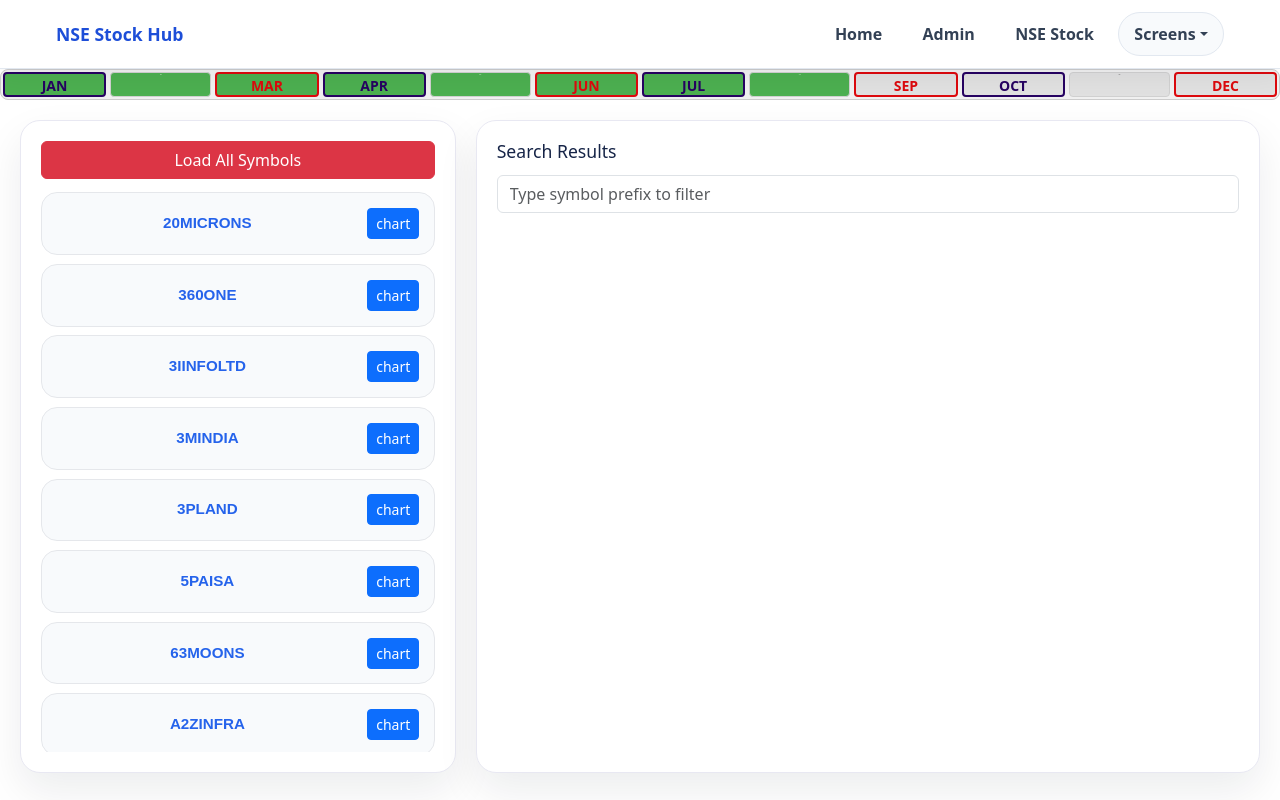
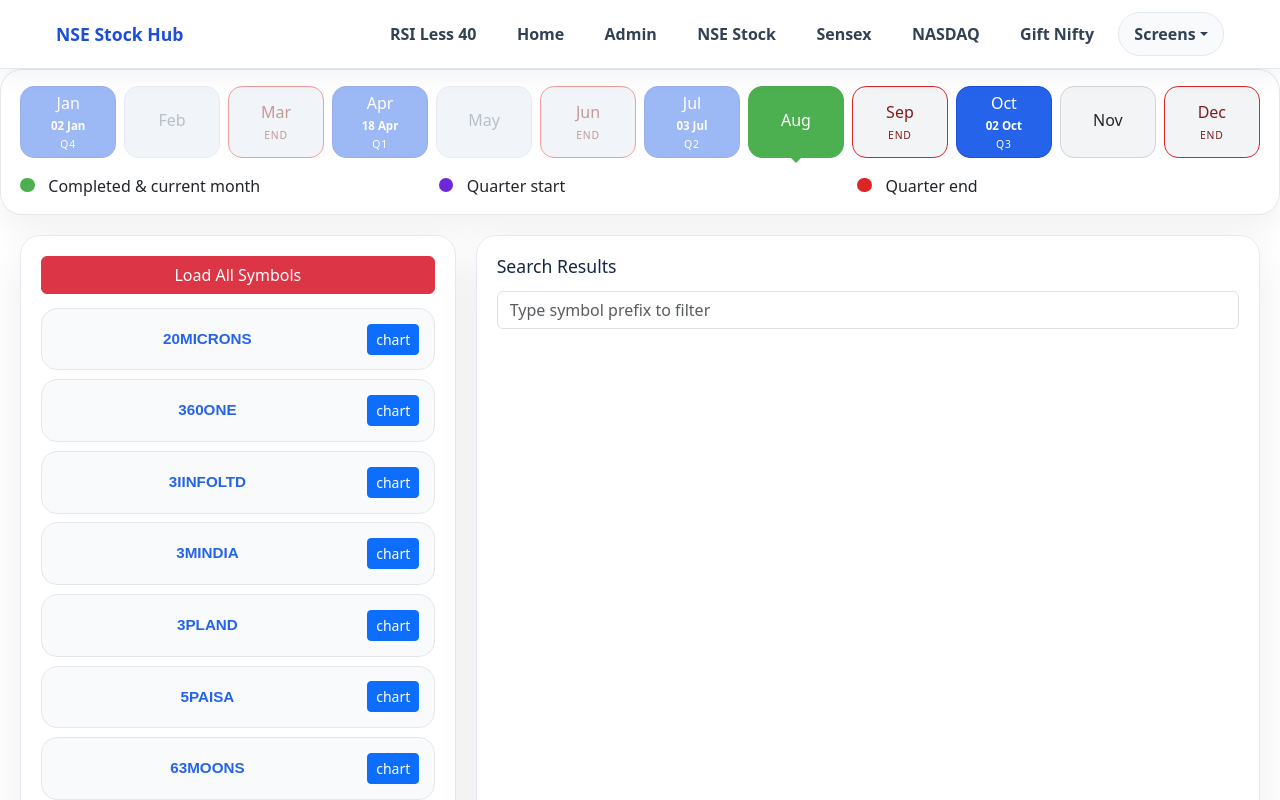
Before and after one commit to ggadekar87/nse, a React (Create React App) app: page / in a window 1280 px wide. Shown: the top 800 px of the page. Built offline with nearby package versions, Linux system fonts and the light colour scheme.

Commit message:
Design changes

```diff
--- a/src/components/Excel/ProgressBar.css
+++ b/src/components/Excel/ProgressBar.css
@@ -1,42 +1,193 @@
+.progress-bar-frame {
+  width: 100%;
+  padding: 1rem 1.2rem;
+  background: #ffffff;
+  border: 1px solid #e5e7eb;
+  border-radius: 22px;
+  box-shadow: 0 14px 36px rgba(15, 23, 42, 0.06);
+}
+
+.progress-bar-header {
+  display: flex;
+  align-items: center;
+  justify-content: space-between;
+  gap: 0.8rem;
+  margin-bottom: 0.75rem;
+}
+
+.progress-label {
+  margin: 0;
+  color: #2563eb;
+  font-size: 0.82rem;
+  font-weight: 700;
+  text-transform: uppercase;
+  letter-spacing: 0.13em;
+}
+
+.progress-title {
+  margin: 0.35rem 0 0;
+  font-size: 1.15rem;
+  color: #0f172a;
+}
+
+.progress-current {
+  display: inline-flex;
+  align-items: center;
+  gap: 0.65rem;
+  color: #475569;
+  padding: 0.45rem 0.65rem;
+  background: #f8fafc;
+  border: 1px solid #e2e8f0;
+  border-radius: 999px;
+  font-size: 0.88rem;
+}
+
+.progress-current strong {
+  color: #111827;
+  font-weight: 700;
+}
+
 .progress-bar-container {
-  display: flex;
-  justify-content: space-between;
-  background: #f0f0f0;
-  border: 1px solid #ccc;
-  border-radius: 8px;
+  display: grid;
+  grid-template-columns: repeat(12, minmax(0, 1fr));
+  gap: 0.5rem;
+  margin-bottom: 1rem;
 }
 
 .month-box {
-  flex: 1;
-  text-align: center;
-  padding: 1px;
-  margin: 2px;
-  background: #e0e0e0;
-  border: 1px solid #d0d0d0;
-  border-radius: 4px;
-  font-size: 1px;
-  color: #333;
-  transition: background 0.3s, color 0.3s;
-  height: 25px;
+  display: flex;
+  flex-direction: column;
+  align-items: center;
+  justify-content: center;
+  min-height: 22px;
+  padding: 0.25rem 0.3rem;
+  background: #f3f4f6;
+  border: 1px solid #d1d5db;
+  border-radius: 14px;
+  transition: transform 150ms ease, border-color 150ms ease, background 150ms ease;
 }
 
-.month-box.highlighted {
-  background: #4caf50; /* Highlight color */
-  color: #fff;
+.month-box:hover {
+  transform: translateY(-0.75px);
+}
+
+.month-box.active {
+  position: relative;
+  background: #4caf50;
+  color: #ffffff;
+  border-color: #4caf50;
+}
+
+.month-box.active::after {
+  content: "";
+  position: absolute;
+  left: 50%;
+  bottom: -0.4rem;
+  transform: translateX(-50%);
+  border-left: 6px solid transparent;
+  border-right: 6px solid transparent;
+  border-top: 6px solid #4caf50;
+}
+
+.month-box.passed {
+  opacity: 0.45;
+  background: #e2e8f0;
+  color: #64748b;
+  border-color: #cbd5e1;
 }
 
 .month-box.highlightedStart {
-  color: #260261; /* Highlight color */
-  font-weight: bold;
-  font-size: 14px;
-  border: 2px solid #260261;
-  text-transform: uppercase;
+  border-color: #6d28d9;
+  color: #312e81;
 }
 
 .month-box.highlightedEnd {
-  color: #dc090d; /* Highlight color */
-  font-weight: bold;
-  font-size: 14px;
-  border: 2px solid #dc090d;
+  border-color: #dc2626;
+  color: #7f1d1d;
+}
+
+.month-box.settlement-month {
+  background: #2563eb;
+  color: #ffffff;
+  border-color: #1d4ed8;
+}
+
+.month-date {
+  margin-top: 0.15rem;
+  font-size: 0.72rem;
+  font-weight: 700;
+  color: inherit;
+}
+
+.progress-legend {
+  display: grid;
+  grid-template-columns: repeat(4, minmax(0, 1fr));
+  gap: 1rem;
+}
+
+.legend-dot {
+  display: inline-block;
+  width: 0.9rem;
+  height: 0.9rem;
+  border-radius: 50%;
+  margin-right: 0.6rem;
+}
+
+.month-tag {
+  margin-top: 0.2rem;
+  font-size: 0.65rem;
+  color: inherit;
   text-transform: uppercase;
+  letter-spacing: 0.08em;
 }
+
+.progress-legend {
+  display: grid;
+  grid-template-columns: repeat(3, minmax(0, 1fr));
+  gap: 1rem;
+}
+
+.legend-dot {
+  display: inline-block;
+  width: 0.9rem;
+  height: 0.9rem;
+  border-radius: 50%;
+  margin-right: 0.6rem;
+}
+
+.active-dot {
+  background: #4caf50;
+}
+
+.start-dot {
+  background: #6d28d9;
+}
+
+.end-dot {
+  background: #dc2626;
+}
+
+@media (max-width: 860px) {
+  .progress-bar-container {
+    grid-template-columns: repeat(6, minmax(0, 1fr));
+  }
+}
+
+@media (max-width: 560px) {
+  .progress-bar-frame {
+    padding: 0.85rem 0.95rem;
+  }
+
+  .progress-bar-header {
+    flex-direction: column;
+    align-items: stretch;
+  }
+
+  .progress-bar-container {
+    grid-template-columns: repeat(3, minmax(0, 1fr));
+  }
+
+  .progress-legend {
+    grid-template-columns: 1fr;
+  }
+}
--- a/src/components/Excel/ProgressBar.js
+++ b/src/components/Excel/ProgressBar.js
@@ -16,32 +16,73 @@
   "Dec",
 ];
 
+const settlementDates = {
+  Apr: "18 Apr",
+  Jul: "03 Jul",
+  Oct: "02 Oct",
+  Jan: "02 Jan",
+};
+
+const settlementLabels = {
+  Apr: "Q1",
+  Jul: "Q2",
+  Oct: "Q3",
+  Jan: "Q4",
+};
+
+const quarterStarts = [0, 3, 6, 9];
+const quarterEnds = [2, 5, 8, 11];
+
 const ProgressBar = () => {
   const [currentMonthIndex, setCurrentMonthIndex] = useState(new Date().getMonth());
-    const highlightedStartMonths = ["Jan", "Apr", "Jul", "Oct"];
-    const highlightedEndMonths = ["Mar", "Jun", "Sep", "Dec"];
 
   useEffect(() => {
     const timer = setInterval(() => {
       setCurrentMonthIndex(new Date().getMonth());
-        }, 1000 * 60 * 60); // Update every hour
+    }, 1000 * 60 * 60);
 
-        return () => clearInterval(timer); // Cleanup on unmount
+    return () => clearInterval(timer);
   }, []);
 
   return (
+    <div className="progress-bar-frame">
       <div className="progress-bar-container">
-            {months.map((month, index) => (
+        {months.map((month, index) => {
+          const isActive = index === currentMonthIndex;
+          const isPassed = index < currentMonthIndex;
+          const isQuarterStart = quarterStarts.includes(index);
+          const isQuarterEnd = quarterEnds.includes(index);
+          const settlementDate = settlementDates[month];
+          const isSettlementMonth = Boolean(settlementDate);
+
+          return (
             <div
-                    key={index}
-                    className={`month-box ${index <= currentMonthIndex ? "highlighted" : ""
-                        } ${highlightedStartMonths.includes(month) ? "highlightedStart" : ""
-                        } ${highlightedEndMonths.includes(month) ? "highlightedEnd" : ""
-                        } `}
+              key={month}
+              className={`month-box ${isPassed ? "passed" : ""} ${isActive ? "active" : ""} ${isQuarterStart ? "highlightedStart" : ""} ${isQuarterEnd ? "highlightedEnd" : ""} ${isSettlementMonth ? "settlement-month" : ""}`}
             >
-                    {month}
+              <span className="month-name">{month}</span>
+              {settlementDate && (
+                <span className="month-date">{settlementDate}</span>
+              )}
+              <span className="month-tag">
+                {settlementDate ? settlementLabels[month] : isQuarterStart ? "Start" : isQuarterEnd ? "End" : ""}
+              </span>
             </div>
-            ))}
+          );
+        })}
+      </div>
+
+      <div className="progress-legend">
+        <div>
+          <span className="legend-dot active-dot" /> Completed & current month
+        </div>
+        <div>
+          <span className="legend-dot start-dot" /> Quarter start
+        </div>
+        <div>
+          <span className="legend-dot end-dot" /> Quarter end
+        </div>
+      </div>
     </div>
   );
 };
--- a/src/components/MenuBar/MenuBar.js
+++ b/src/components/MenuBar/MenuBar.js
@@ -11,6 +11,15 @@
 
         <ul className="menu-list">
           <li>
+            <a
+              target="_blank"
+              rel="noreferrer"
+              href="https://www.screener.in/screens/1829391/rsc40/"
+            >
+              RSI Less 40
+            </a>
+          </li>
+          <li>
             <Link to="/">Home</Link>
           </li>
           <li>
@@ -18,6 +27,33 @@
           </li>
           <li>
             <Link to="/nse-stock">NSE Stock</Link>
+          </li>
+          <li>
+            <a
+              href="https://www.tradingview.com/chart/k8LKHbnY/?symbol=BSE%3ASENSEX"
+              target="_blank"
+              rel="noreferrer"
+            >
+              Sensex
+            </a>
+          </li>
+          <li>
+            <a
+              href="https://www.tradingview.com/chart/k8LKHbnY/?symbol=NASDAQ%3ANDX"
+              target="_blank"
+              rel="noreferrer"
+            >
+              NASDAQ
+            </a>
+          </li>
+          <li>
+            <a
+              href="https://www.tradingview.com/chart/k8LKHbnY/?symbol=NSEIX%3ANIFTY1%21"
+              target="_blank"
+              rel="noreferrer"
+            >
+              Gift Nifty
+            </a>
           </li>
           <li className="dropdown">
             <button type="button" className="dropdown-toggle">
@@ -31,40 +67,34 @@
               >
                 Zerodha
               </a>
-              <a
-                target="_blank"
-                rel="noreferrer"
-                href="https://www.screener.in/screens/1829391/rsc40/"
-              >
-                RSI less 40
-              </a>
+
               <a
                 target="_blank"
                 rel="noreferrer"
                 href="https://www.screener.in/screens/1878291/rsi40-new/"
               >
-                RSI 40 CAP
+                RSI 40 Cap
               </a>
               <a
                 target="_blank"
                 rel="noreferrer"
                 href="https://chartink.com/screener/swing-ema-less-then-200"
               >
-                EMA less 200
+                EMA Less 200
               </a>
               <a
                 target="_blank"
                 rel="noreferrer"
                 href="https://www.screener.in/screens/2741103/rsi-60/"
               >
-                RSI greater 50
+                RSI Greater 50
               </a>
               <a
                 target="_blank"
                 rel="noreferrer"
                 href="https://www.screener.in/screens/2737233/pricevolumn/"
               >
-                Price volume
+                Price Volume
               </a>
             </div>
           </li>
```
Lines whose indentation alone changed are shown as unchanged.
